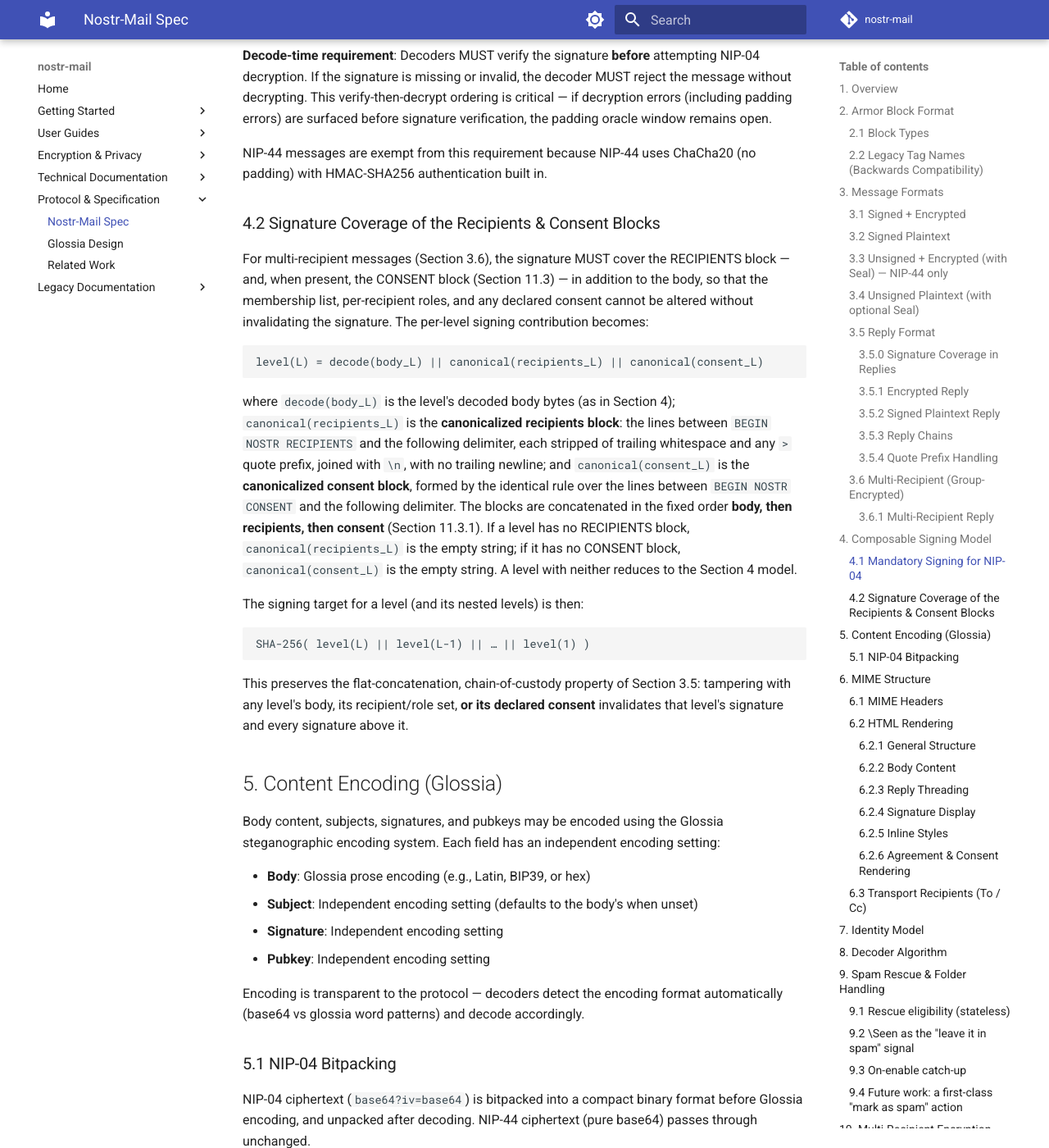
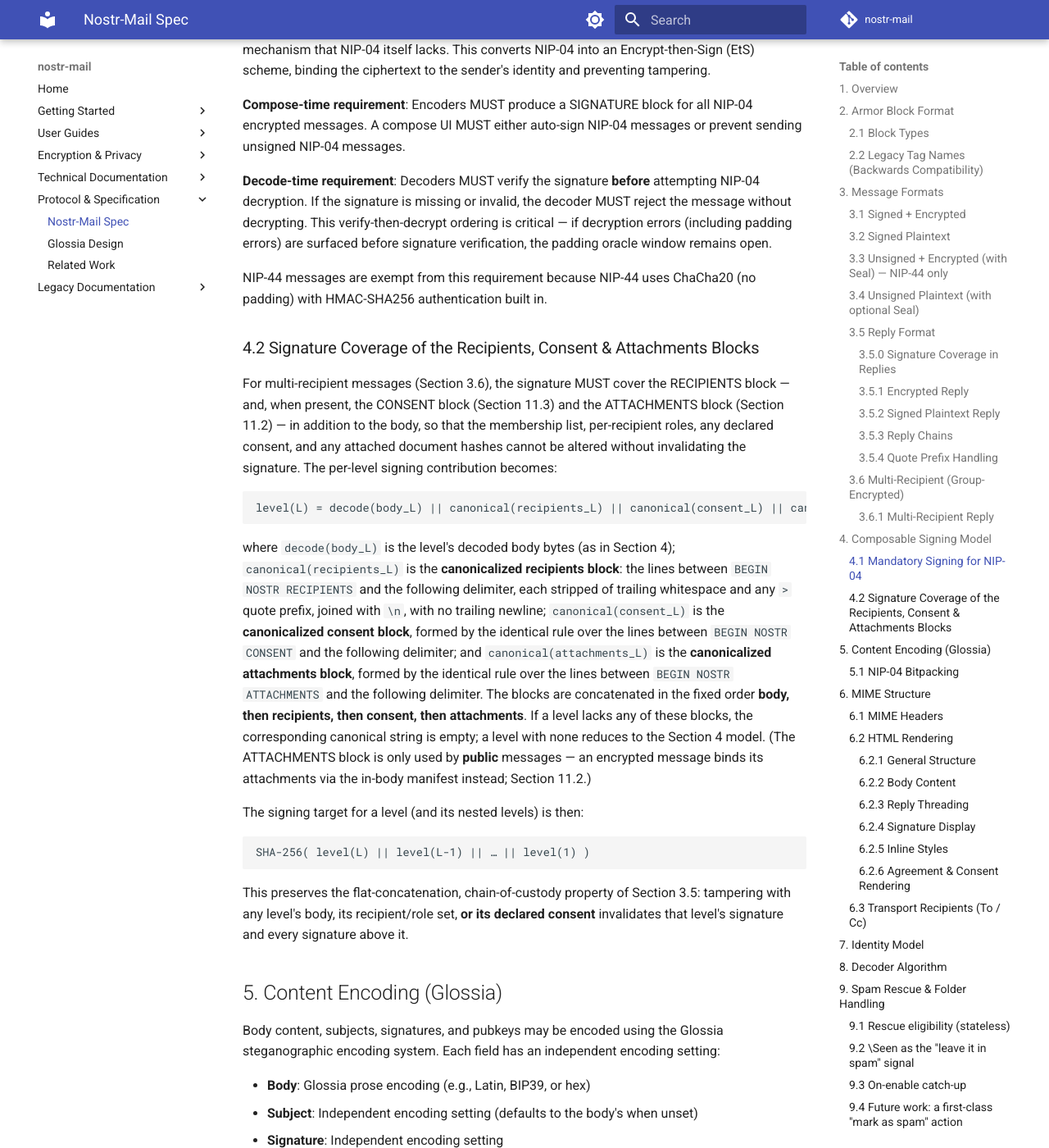
Before and after one commit to asherp/nostr-mail, an MkDocs documentation site: the page built from docs/nostr-mail-spec.md, in a window 1280 px wide and 1400 px high, scrolled down 9018 px. Shown: the whole window at 82% size. Built offline with MkDocs 1.6.1 and Material for MkDocs 9.7.7, drawn with Linux system fonts in a browser that asks for light colours; comment, search, counter and statistics services are not loaded; some of the changed text lies outside the part shown.

Commit message:
spec: document capnp manifest, signed ATTACHMENTS block, enforced hashes
- §4.2: level(L) gains canonical(attachments_L) (public messages); fixed order
  body || recipients || consent || attachments
- §11.2: attachment binding split into encrypted (capnp manifest, base64-armored
  'capnp:' payload, enforced cipherSha256) vs public (signed ATTACHMENTS block);
  legacy JSON still read
- armor block table: add BEGIN/END NOSTR ATTACHMENTS
- capnp schema: correct the manifest detection note (capnp: base64 armor, since
  NIP-44 transport is text-typed)

https://claude.ai/code/session_01JNdBAs9JnBf7FLHBouBv4K

````diff
--- a/docs/nostr-mail-spec.md
+++ b/docs/nostr-mail-spec.md
@@ -22,10 +22,12 @@ All Nostr-Mail content is enclosed in ASCII armor blocks using `-----` delimiter
 | `BEGIN NOSTR ENCRYPTED BODY` | Multi-recipient encrypted content | AES-256-GCM ciphertext under a per-message Content Encryption Key (CEK). Identified as the envelope (CEK) path by the accompanying RECIPIENTS block — there is no distinct keyword |
 | `BEGIN NOSTR RECIPIENTS` | Recipient key-wrap + roles | A per-message `ephemeral` pubkey header, then per-recipient NIP-44-wrapped CEK (sealed via the ephemeral key), pubkey, and role |
 | `BEGIN NOSTR CONSENT` | Explicit consent marker | A signatory's binding consent to a specific agreement (document hash + signer pubkey); see Section 11.3 |
+| `BEGIN NOSTR ATTACHMENTS` | Signed attachment hashes | Public messages only: one line per plaintext attachment (`id`, SHA-256, size, MIME, filename), bound by the signature; see Section 11.2 |
 | `END NOSTR MESSAGE` | Closing tag | Terminates the outermost block |
 | `END NOSTR SEAL` | Closing tag | Terminates standalone seal blocks |
 | `END NOSTR RECIPIENTS` | Closing tag | Terminates a standalone recipients block |
 | `END NOSTR CONSENT` | Closing tag | Terminates a standalone consent block |
+| `END NOSTR ATTACHMENTS` | Closing tag | Terminates a standalone attachments block |
 
 The encryption type is embedded directly in the BEGIN tag (e.g., `BEGIN NOSTR NIP-44 ENCRYPTED BODY`), keeping the format self-describing without metadata lines.
 
@@ -289,15 +291,15 @@ The Schnorr signature over `SHA-256(ciphertext_bytes)` serves as the authenticat
 
 NIP-44 messages are exempt from this requirement because NIP-44 uses ChaCha20 (no padding) with HMAC-SHA256 authentication built in.
 
-### 4.2 Signature Coverage of the Recipients & Consent Blocks
+### 4.2 Signature Coverage of the Recipients, Consent & Attachments Blocks
 
-For multi-recipient messages (Section 3.6), the signature MUST cover the RECIPIENTS block — and, when present, the CONSENT block (Section 11.3) — in addition to the body, so that the membership list, per-recipient roles, and any declared consent cannot be altered without invalidating the signature. The per-level signing contribution becomes:
+For multi-recipient messages (Section 3.6), the signature MUST cover the RECIPIENTS block — and, when present, the CONSENT block (Section 11.3) and the ATTACHMENTS block (Section 11.2) — in addition to the body, so that the membership list, per-recipient roles, any declared consent, and any attached document hashes cannot be altered without invalidating the signature. The per-level signing contribution becomes:
 
 ```
-level(L) = decode(body_L) || canonical(recipients_L) || canonical(consent_L)
+level(L) = decode(body_L) || canonical(recipients_L) || canonical(consent_L) || canonical(attachments_L)
 ```
 
-where `decode(body_L)` is the level's decoded body bytes (as in Section 4); `canonical(recipients_L)` is the **canonicalized recipients block**: the lines between `BEGIN NOSTR RECIPIENTS` and the following delimiter, each stripped of trailing whitespace and any `> ` quote prefix, joined with `\n`, with no trailing newline; and `canonical(consent_L)` is the **canonicalized consent block**, formed by the identical rule over the lines between `BEGIN NOSTR CONSENT` and the following delimiter. The blocks are concatenated in the fixed order **body, then recipients, then consent** (Section 11.3.1). If a level has no RECIPIENTS block, `canonical(recipients_L)` is the empty string; if it has no CONSENT block, `canonical(consent_L)` is the empty string. A level with neither reduces to the Section 4 model.
+where `decode(body_L)` is the level's decoded body bytes (as in Section 4); `canonical(recipients_L)` is the **canonicalized recipients block**: the lines between `BEGIN NOSTR RECIPIENTS` and the following delimiter, each stripped of trailing whitespace and any `> ` quote prefix, joined with `\n`, with no trailing newline; `canonical(consent_L)` is the **canonicalized consent block**, formed by the identical rule over the lines between `BEGIN NOSTR CONSENT` and the following delimiter; and `canonical(attachments_L)` is the **canonicalized attachments block**, formed by the identical rule over the lines between `BEGIN NOSTR ATTACHMENTS` and the following delimiter. The blocks are concatenated in the fixed order **body, then recipients, then consent, then attachments**. If a level lacks any of these blocks, the corresponding canonical string is empty; a level with none reduces to the Section 4 model. (The ATTACHMENTS block is only used by **public** messages — an encrypted message binds its attachments via the in-body manifest instead; Section 11.2.)
 
 The signing target for a level (and its nested levels) is then:
 
@@ -667,7 +669,9 @@ An agreement is initiated as a signed multi-recipient message:
 
 - **Body**: the agreement cover text / terms, in a signed `ENCRYPTED BODY` (the envelope is signalled by the RECIPIENTS block, not a keyword) — or, for a **plaintext (public) agreement**, a signed `SIGNED BODY` with the terms in the clear (Section 11.8).
 - **Subject**: for an encrypted agreement the `Subject:` header is AES-256-GCM-encrypted under the **same CEK** as the body and **glossia-encoded** under the subject's own encoding setting (Section 5; defaults to the body's), so it reads as prose, survives header folding, is readable by exactly the recipients, and never leaks in cleartext; a reader recovers it by unwrapping the CEK from their RECIPIENTS stanza. For a plaintext (public) agreement the subject is sent in the clear. The subject is metadata and is **not** covered by the signature or `H` (GCM provides its own integrity).
-- **Attachment(s)**: the contract document(s). When a message carries attachments, the `ENCRYPTED BODY` is a JSON **manifest** (the existing hybrid-attachment format) rather than the raw body: a nested AES-encrypted body blob plus one entry per attachment carrying that attachment's AES key (`key_wrap`), MIME type, and ciphertext hash (`cipher_sha256`). The manifest is what is AES-256-GCM-encrypted under the CEK and wrapped per-recipient; each attachment's ciphertext rides as an ordinary MIME part (`a1.dat`, `a2.dat`, …). Because the manifest (including every `cipher_sha256`) is inside the signed, `H`-bound body, the attachments are bound to the agreement tamper-evidently even though their bytes travel outside the armor. A message with no attachments encrypts the raw body directly (no manifest).
+- **Attachment(s)**: the contract document(s), bound to the message in one of two ways depending on whether it is encrypted:
+  - *Encrypted message* — when it carries attachments, the `ENCRYPTED BODY` is a **manifest** rather than the raw body: a nested AES-encrypted body blob plus one entry per attachment carrying that attachment's AES key (`keyWrap`), MIME type, and ciphertext hash (`cipherSha256`). The manifest is what is AES-256-GCM-encrypted under the CEK and wrapped per-recipient; each attachment's ciphertext rides as an ordinary MIME part (`a1.dat`, `a2.dat`, …). Because the manifest (including every `cipherSha256`) is inside the signed, `H`-bound body, the attachments are bound tamper-evidently even though their bytes travel outside the armor. A reader recomputes each part's SHA-256 and **rejects** a mismatch. A message with no attachments encrypts the raw body directly (no manifest). The manifest is serialized as **Cap'n Proto** (schema `Manifest`/`EncryptedBlob`/`Attachment`); since the NIP-44 transport is text-typed, the serialized manifest is base64-armored behind a `capnp:` marker. Legacy **JSON** manifests (leading `{`) are still read for old mail.
+  - *Public message* — the body is in the clear, so attachments ride as **plaintext** MIME parts and are bound by a signed `ATTACHMENTS` block listing, per attachment, its `id`, plaintext SHA-256, size, MIME type, and filename. The block is covered by the level signature (Section 4.2), so a swapped/added/removed attachment breaks the signature; a reader verifies each delivered file's SHA-256 against the block.
 - **RECIPIENTS**: a `signer` stanza for each required signatory, a `viewer` stanza for each viewer, and the `self` stanza.
 - **CONSENT** (optional): if the originator is themselves a required signatory, they include their own CONSENT block (Section 11.3) declaring consent. The originator's `self` stanza handles only decryption access and is never counted as a consent (Section 10.3) — an originator who signs MUST do so via a CONSENT block.
 - **SIGNATURE**: the originator's signature, covering body + recipients + any consent (Section 4.2), which fixes the set of required signatories and the exact document bytes.
````
Also changed, not shown: 1 other file.
